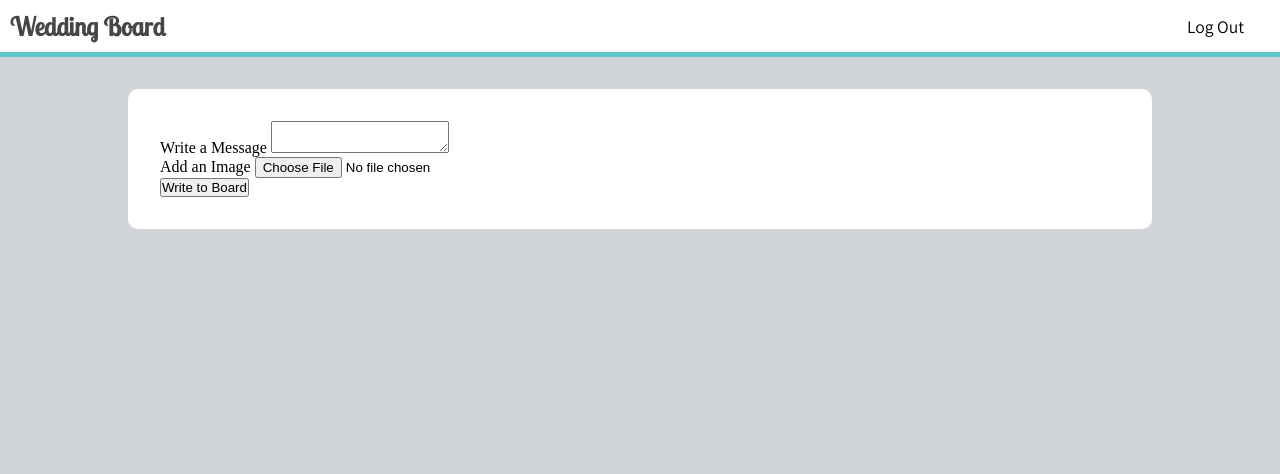
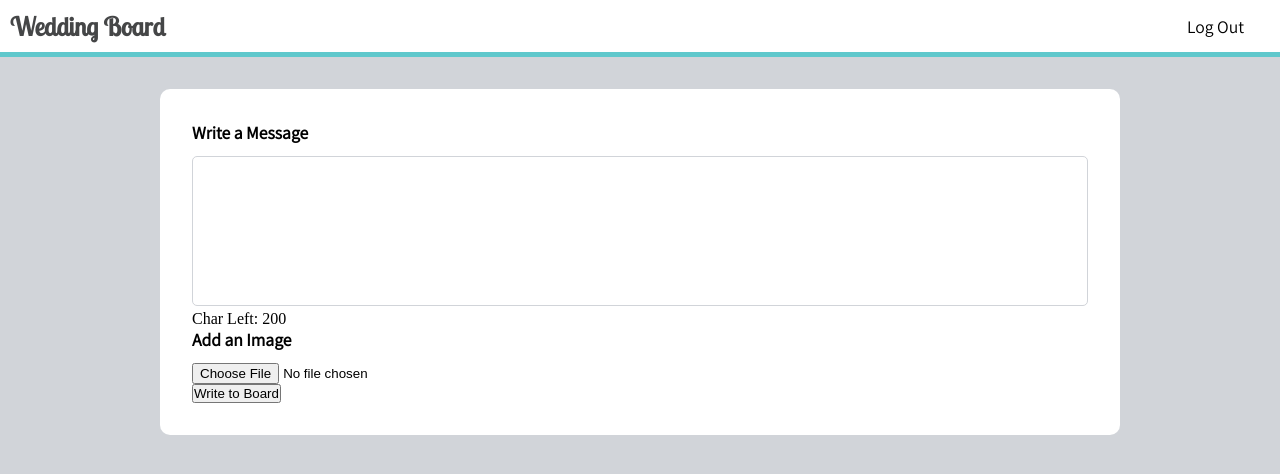
Before and after one commit to nicholemaldonado4/TheWeddingBoard, a PHP site: page /write_msg/write.php in a window 1280 px wide. Shown: the top 474 px of the page. Run offline with PHP 8.4, Linux system fonts and the light colour scheme; the visitor is signed in with stand-in values (Sample User, id 1); some libraries are stand-ins or nearby versions.

Commit message:
Added character count to board message. Prevents messages larger than the count

```diff
--- a/css/write_msg/write.css
+++ b/css/write_msg/write.css
@@ -15,9 +15,9 @@
 * {
   margin: 0;
   padding: 0;
-
   margin-block-start: 0;
   margin-block-end: 0;
+  box-sizing: border-box;
 }
 
 body {
@@ -34,6 +34,28 @@ body {
   padding: 2rem;
 }
 
+.msg-sect label {
+  font-size: 1.1rem;
+  font-family: var(--ff-body);
+  font-weight: bold;
+  display: block;
+  margin-bottom: 0.75rem;
+}
+
+textarea {
+  resize: none;
+  border-color: var(--light-grey);
+  border-style: solid;
+  border-radius: 5px;
+  border-width: thin;
+  padding: 5px;
+  font-size: 1rem;
+  font-family: var(--ff-body);
+  color: var(--charcoal);
+  width: 100%;
+  height: 150px;
+}
+
 @media all and (max-width: 900px) {
 
 }
--- /dev/null
+++ b/js/write_msg/write.js
@@ -0,0 +1,12 @@
+const boardMsg = document.querySelector('textarea[name="board_msg"]');
+const charLeft = document.getElementById('char-left');
+
+function UpdateMsgCharCount() {
+    var numChars = this.value.length;
+    if (numChars > 200) {
+        this.value = this.value.substring(0, 200);
+    }
+    charLeft.innerHTML = 200 - this.value.length;
+}
+
+boardMsg.addEventListener("input", UpdateMsgCharCount, false);
--- a/write_msg/write.php
+++ b/write_msg/write.php
@@ -32,6 +32,7 @@
       <div>
         <label for="board_msg">Write a Message</label>
         <textarea name="board_msg"></textarea>
+        <p>Char Left: <span id='char-left'>200</span></p>
       </div>
       <div>
         <label for="board_img">Add an Image</label>
@@ -42,4 +43,5 @@
   </section>
   <script src="https://ajax.googleapis.com/ajax/libs/jquery/3.1.0/jquery.min.js"></script>
   <script src="/js/header.js"></script>
+  <script src="/js/write_msg/write.js"></script>
 </body>
```
